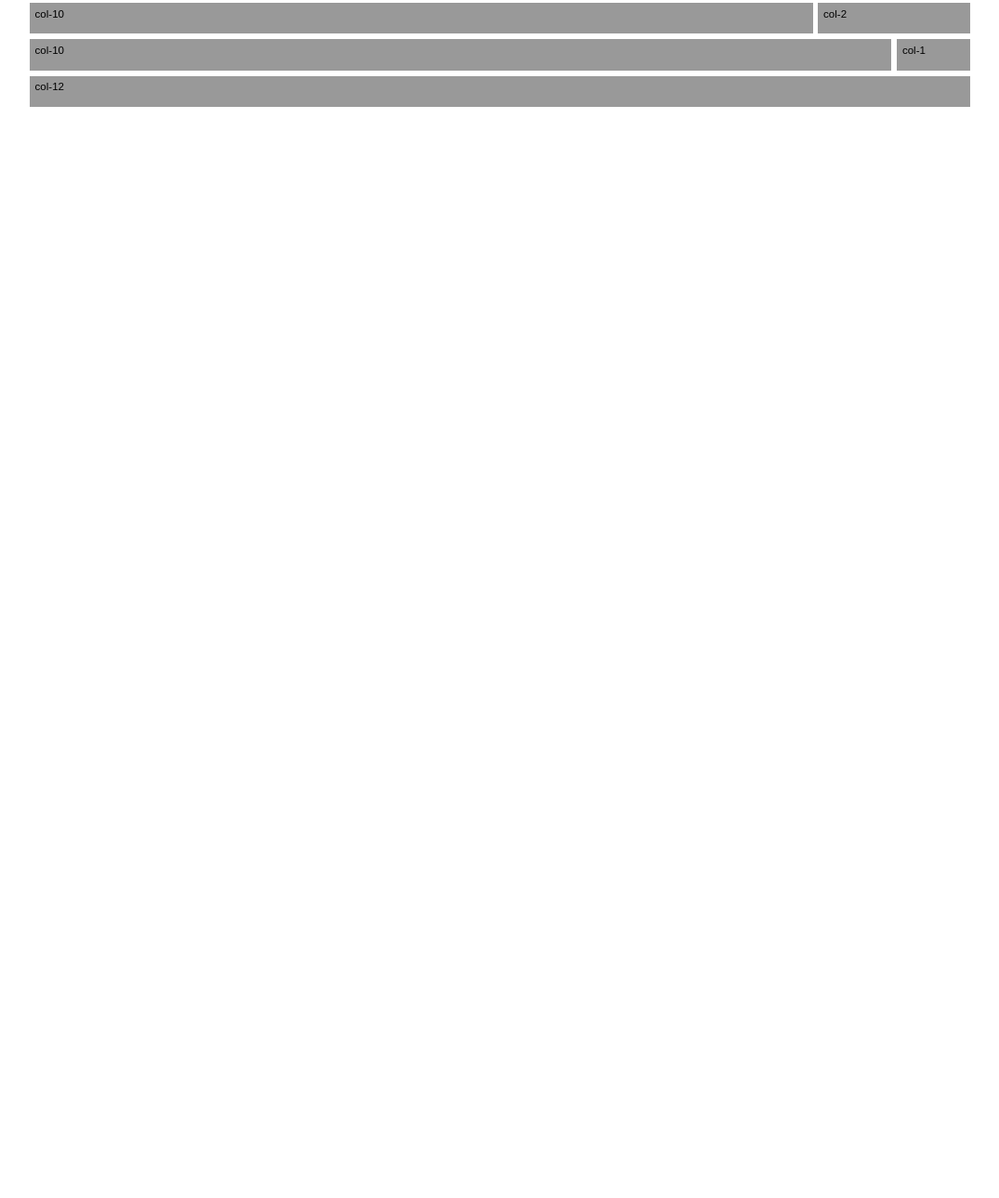
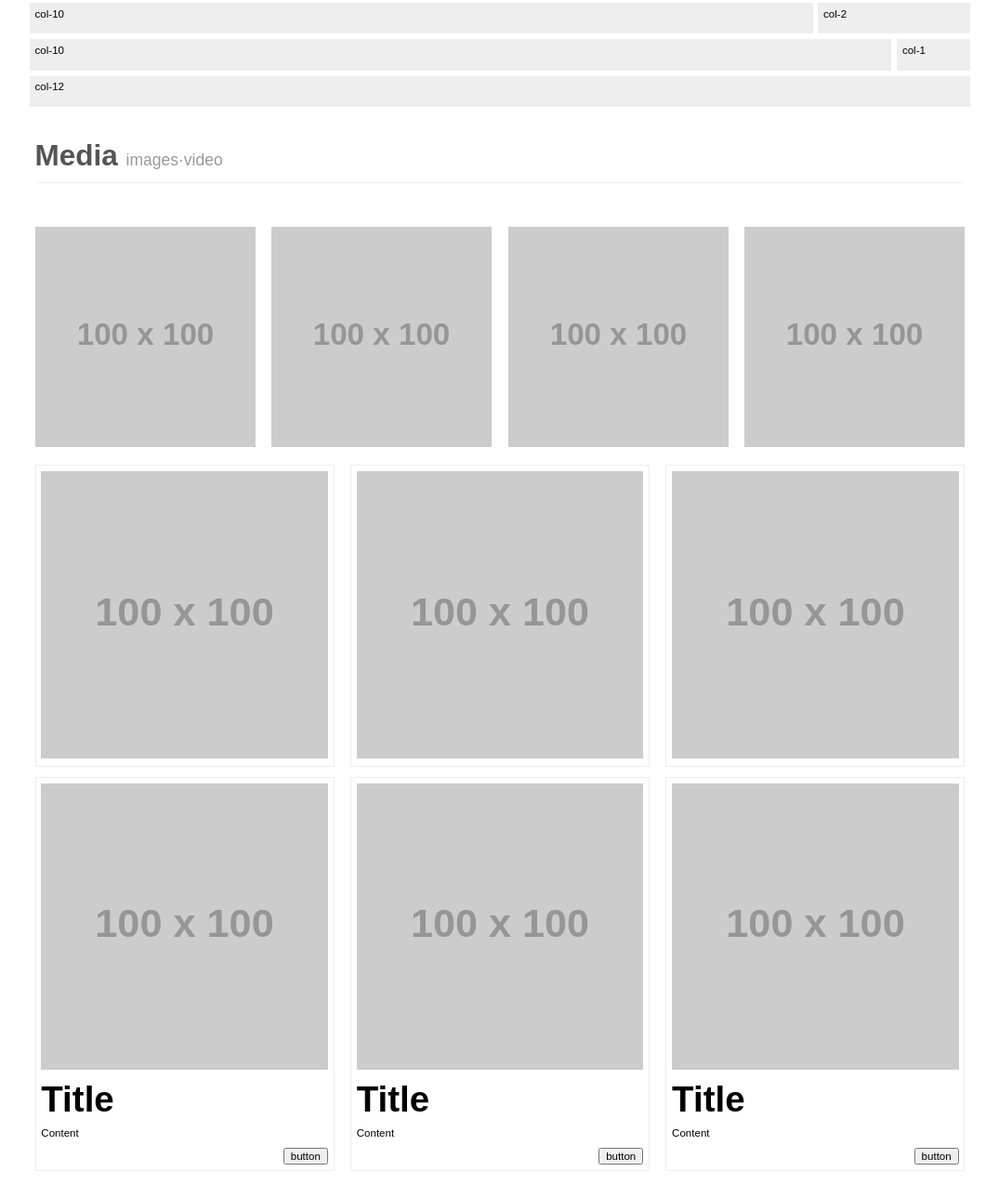
Before and after one commit to elpeyotl/andiio-boilerplate, a plain HTML site: page index.html in a window 1280 px wide. Shown: the part 1931-3220 px from the top of the page at 93% size, without its empty margins (102-1177 px from the left). Before the commit the page ends 2052 px from the top, so only its background shows below. Drawn offline with Linux system fonts and the light colour scheme; placeholder pictures from the web are drawn by us.

Commit message:
added media

```diff
--- a/index.html
+++ b/index.html
@@ -343,6 +343,101 @@
 </div> <!-- framework class -->
 
 
+<div class="row">
+	<div class="col-12">
+		<div class="module">
+			<h2 class="page-header">Media <small>images·video</small></h2>
+		</div>
+	</div>
+</div><!-- /row -->
+
+<div class="row">
+	<div class="col-3">
+		<div class="module">
+			<img src="http://placehold.it/100x100">
+		</div>
+	</div>
+	<div class="col-3">
+		<div class="module">
+			<img src="http://placehold.it/100x100">
+		</div>
+	</div>
+	<div class="col-3">
+		<div class="module">
+			<img src="http://placehold.it/100x100">
+		</div>
+	</div>
+	<div class="col-3">
+		<div class="module">
+			<img src="http://placehold.it/100x100">
+		</div>
+	</div>
+</div> <!-- /row -->
+
+<div class="row">
+	<div class="col-4">
+		<div class="module">
+			<div class="thumb">
+				<img src="http://placehold.it/100x100">
+			</div>
+		</div>
+	</div>
+	<div class="col-4">
+		<div class="module">
+			<div class="thumb">
+				<img src="http://placehold.it/100x100">
+			</div>
+		</div>
+	</div>
+	<div class="col-4">
+		<div class="module">
+			<div class="thumb">
+				<img src="http://placehold.it/100x100">
+			</div>
+		</div>
+	</div>
+</div>
+
+<div class="row">
+	<div class="col-4">
+		<div class="module">
+			<div class="thumb">
+			<img src="http://placehold.it/100x100">
+			<h1>Title</h1>
+			<p>Content</p>
+			<button>button</button>
+			</div>
+		</div>
+	</div>
+	<div class="col-4">
+		<div class="module">
+			<div class="thumb">
+			<img src="http://placehold.it/100x100">
+			<h1>Title</h1>
+			<p>Content</p>
+			<button>button</button>
+			</div>
+		</div>
+	</div>
+	<div class="col-4">
+		<div class="module">
+			<div class="thumb">
+			<img src="http://placehold.it/100x100">
+			<h1>Title</h1>
+			<p>Content</p>
+			<button>button</button>
+			</div>
+		</div>
+	</div>
+</div>
+
+<br>
+<br>
+<br>
+<br>
+<br>
+
+
 
 </div> <!-- /Page wrap-->
 
--- a/less/framework.less
+++ b/less/framework.less
@@ -14,10 +14,28 @@ body{background-color: white;}
 .text-right{text-align:right;}
 .text-center{text-align:center;}
 
-/* links ---------------------- */
-
-
 
 /* page */
 
 .page-header{ color:@gray;}
+
+
+
+/* media ---------------------- */
+
+img{
+	width:100%;
+	height:auto;
+	border: none;
+}
+
+
+.thumb{
+	padding: .5em;
+	border:1px solid @grayLighter;
+	.left;
+	width:100%;
+	button{
+		.right;
+	}
+}
--- a/less/grid.less
+++ b/less/grid.less
@@ -1,9 +1,7 @@
 // 12 col grid
 /* Base Grid system */
 
-*{
-	.box-sizing;
-}
+*{.box-sizing;}
 
 .page-wrap{
 	width: 80%;
@@ -41,4 +39,4 @@
 	padding: 0.5em;
 }
 
-.framework{.module{background-color: @grayLight;}}
+.framework{.module{background-color: @grayLighter;}}
--- a/less/type.less
+++ b/less/type.less
@@ -6,6 +6,7 @@
 
 // Body text
 // -------------------------
+
 
 html {font-style: normal; -webkit-font-smoothing: antialiased; }
 //font-size: 62.5%;
--- a/less/variables.less
+++ b/less/variables.less
@@ -1,4 +1,6 @@
 // Variables
+
+// Based from Twitter Bootstrap https://github.com/twitter/bootstrap/
 
 // Grays
 // -------------------------
@@ -16,7 +18,7 @@
 @blue:                  #049cdb;
 @blueDark:              #0064cd;
 @green:                 #46a546;
-@red:                   #9d261d;
+@red:                   #F80000;
 @yellow:                #ffc40d;
 @orange:                #f89406;
 @pink:                  #c3325f;
@@ -31,7 +33,7 @@
 
 // Links
 // -------------------------
-@linkColor:             #08c;
+@linkColor:             @red;
 @linkColorHover:        darken(@linkColor, 15%);
 
 
```
Also changed, not shown: css/styles.css, less/icons.css (added), 2 other files.
